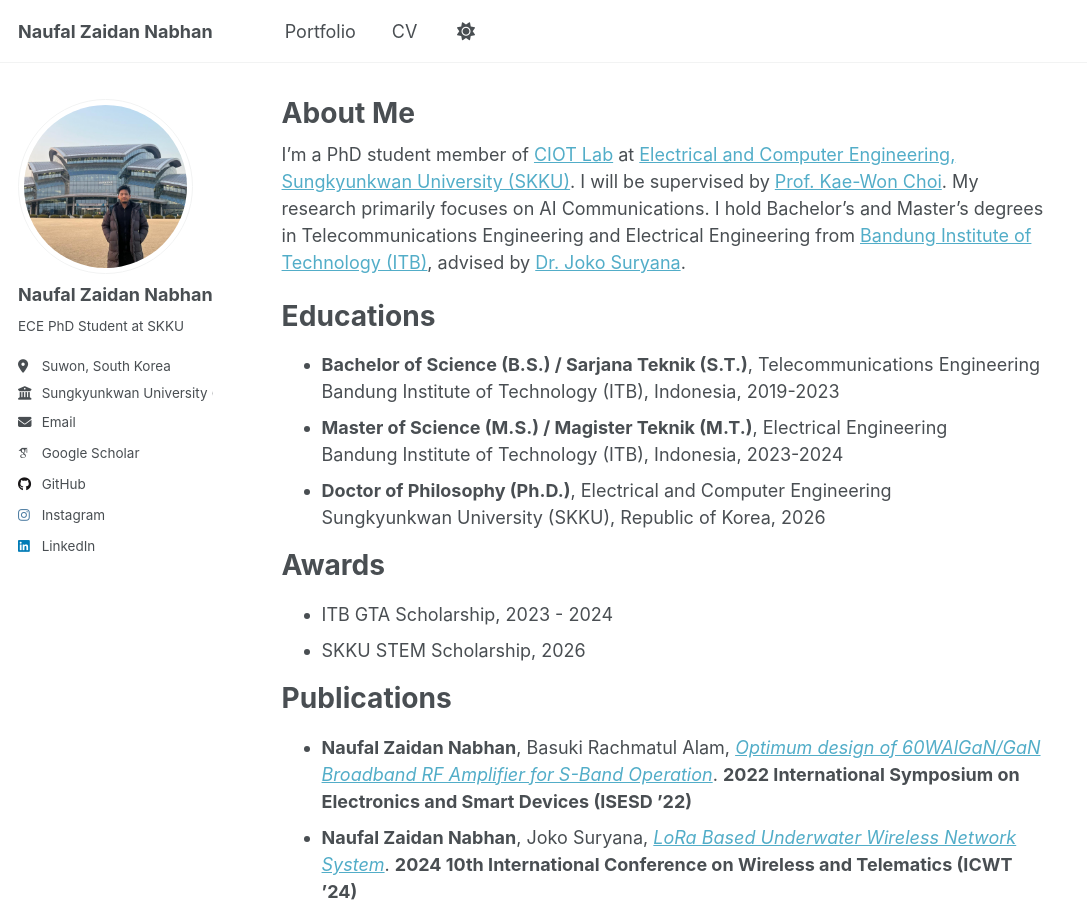
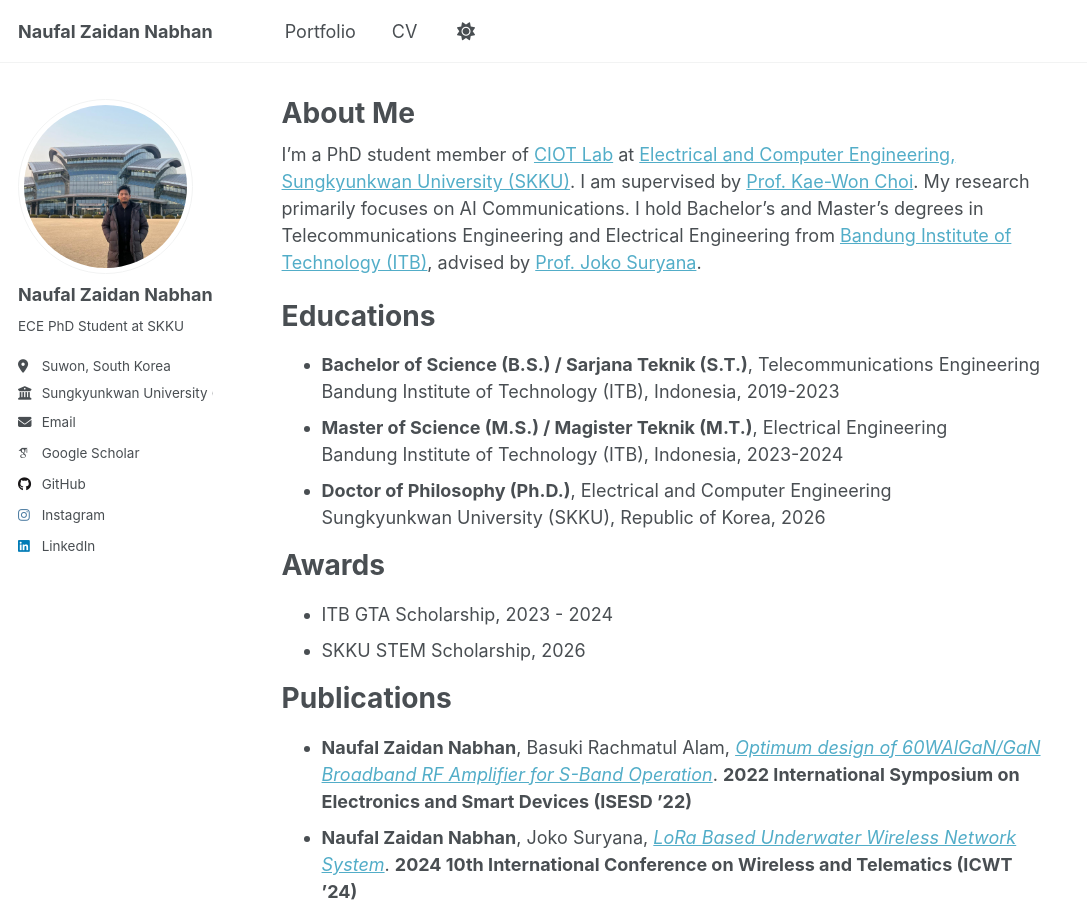
Before and after one commit to naufalzn/naufalzn.github.io, a Jekyll site: the page built from _pages/about.md, in a window 1280 px wide and 900 px high. Shown: the whole window, without its empty margins (0-1087 px from the left). Built offline with Jekyll 4.4.1, drawn with Linux system fonts in a browser that asks for light colours; some web fonts are replaced.

Commit message:
Update about.md

```diff
--- a/_pages/about.md
+++ b/_pages/about.md
@@ -7,7 +7,7 @@ redirect_from:
   - /about.html
 ---
 
-I'm a PhD student member of [CIOT Lab](https://ciot.skku.edu/) at [Electrical and Computer Engineering, Sungkyunkwan University (SKKU)](https://sw.skku.edu/eng_sw/grad_electronics_intro.do#N). I will be supervised by [Prof. Kae-Won Choi](https://pure.skku.edu/en/persons/kae-won-choi/). My research primarily focuses on AI Communications. I hold Bachelor's and Master's degrees in Telecommunications Engineering and Electrical Engineering from [Bandung Institute of Technology (ITB)](https://itb.ac.id/), advised by [Dr. Joko Suryana](https://itb.ac.id/staf/profil/joko-suryana).
+I'm a PhD student member of [CIOT Lab](https://ciot.skku.edu/) at [Electrical and Computer Engineering, Sungkyunkwan University (SKKU)](https://sw.skku.edu/eng_sw/grad_electronics_intro.do#N). I am supervised by [Prof. Kae-Won Choi](https://pure.skku.edu/en/persons/kae-won-choi/). My research primarily focuses on AI Communications. I hold Bachelor's and Master's degrees in Telecommunications Engineering and Electrical Engineering from [Bandung Institute of Technology (ITB)](https://itb.ac.id/), advised by [Prof. Joko Suryana](https://itb.ac.id/staf/profil/joko-suryana).
 
 # Educations
 - **Bachelor of Science (B.S.) / Sarjana Teknik (S.T.)**, Telecommunications Engineering\
```
